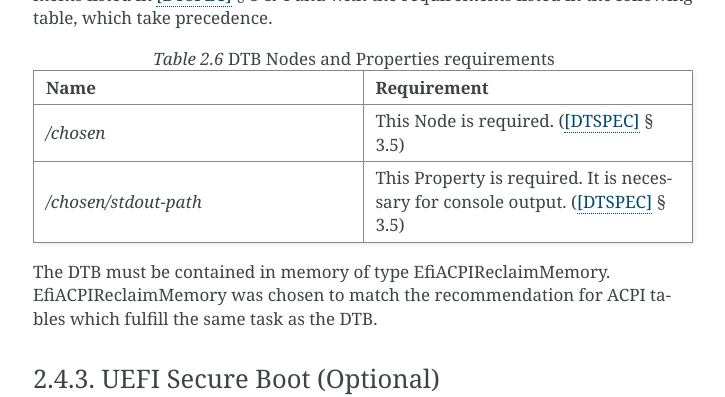
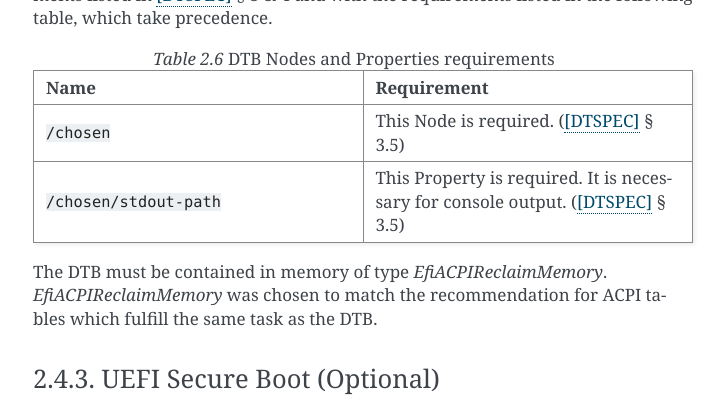
Before and after one commit to ARM-software/ebbr, a Sphinx documentation site: the page built from source/chapter2-uefi.rst, in a window 1280 px wide and 900 px high, scrolled down 7274 px. Shown: the top 397 px of the window, without its empty margins (387-1112 px from the left). Built offline with Sphinx 7.4.7, drawn with Linux system fonts in a browser that asks for light colours; some of the changed text lies outside the part shown.

```diff
--- a/README.rst
+++ b/README.rst
@@ -94,7 +94,7 @@ To generate a single HTML page::
 
   $ make singlehtml
 
-Output goes in `./build` subdirectory.
+Output goes in ``./build`` subdirectory.
 
 License
 =======
--- a/source/chapter2-uefi.rst
+++ b/source/chapter2-uefi.rst
@@ -187,7 +187,7 @@ Variables as found in [UEFI]_ § 3.3.
    * - `BootOrder`
      - An ordered list of boot options.
        Firmware will try `BootNext` and each `Boot####` entry in the
-       order given by BootOrder to find the first bootable image.
+       order given by `BootOrder` to find the first bootable image.
    * - `OsIndications`
      - Method for OS to request features from firmware
    * - `OsIndicationsSupported`
@@ -334,14 +334,14 @@ take precedence.
 
    * - Name
      - Requirement
-   * - `/chosen`
+   * - ``/chosen``
      - This Node is required. ([DTSPEC]_ § 3.5)
-   * - `/chosen/stdout-path`
+   * - ``/chosen/stdout-path``
      - This Property is required. It is necessary for console output.
        ([DTSPEC]_ § 3.5)
 
-The DTB must be contained in memory of type EfiACPIReclaimMemory.
-EfiACPIReclaimMemory was chosen to match the recommendation for ACPI
+The DTB must be contained in memory of type `EfiACPIReclaimMemory`.
+`EfiACPIReclaimMemory` was chosen to match the recommendation for ACPI
 tables which fulfill the same task as the DTB.
 
 UEFI Secure Boot (Optional)
@@ -493,7 +493,7 @@ EFI applications can read `RuntimeServicesSupported` to determine if calls
 to `SetVariable()` need to be performed before calling `ExitBootServices()`.
 
 Even when `SetVariable()` is not supported during runtime services, firmware
-should cache variable names and values in EfiRuntimeServicesData memory so
+should cache variable names and values in `EfiRuntimeServicesData` memory so
 that `GetVariable()` and `GetNextVariableName()` can behave as specified.
 
 Firmware Update
--- a/source/chapter3-secureworld.rst
+++ b/source/chapter3-secureworld.rst
@@ -12,7 +12,7 @@ The OS is expected to use platform specific drivers for CPU power management.
 Firmware must advertize the CPU power management mechanism in the Devicetree
 system description or the ACPI tables so that the OS can enable the correct
 driver.
-At ExitBootServices() time, all secondary CPUs must be parked or powered off.
+At `ExitBootServices()` time, all secondary CPUs must be parked or powered off.
 
 AArch64 Multiprocessor Startup Protocol
 =======================================
```
Also changed, not shown: source/chapter1-about.rst (+16 -2 lines), source/index.rst (+4 -4 lines).
